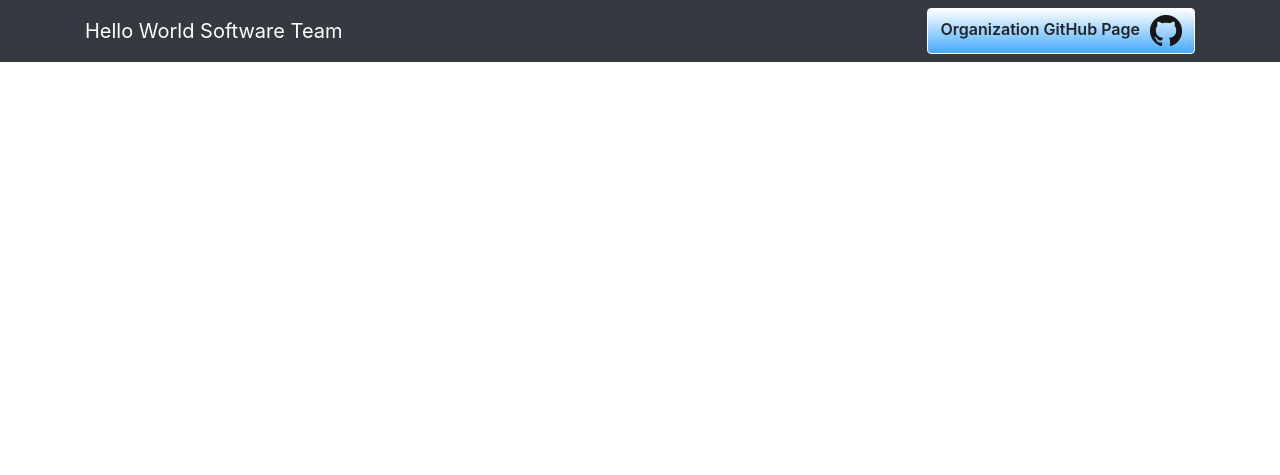
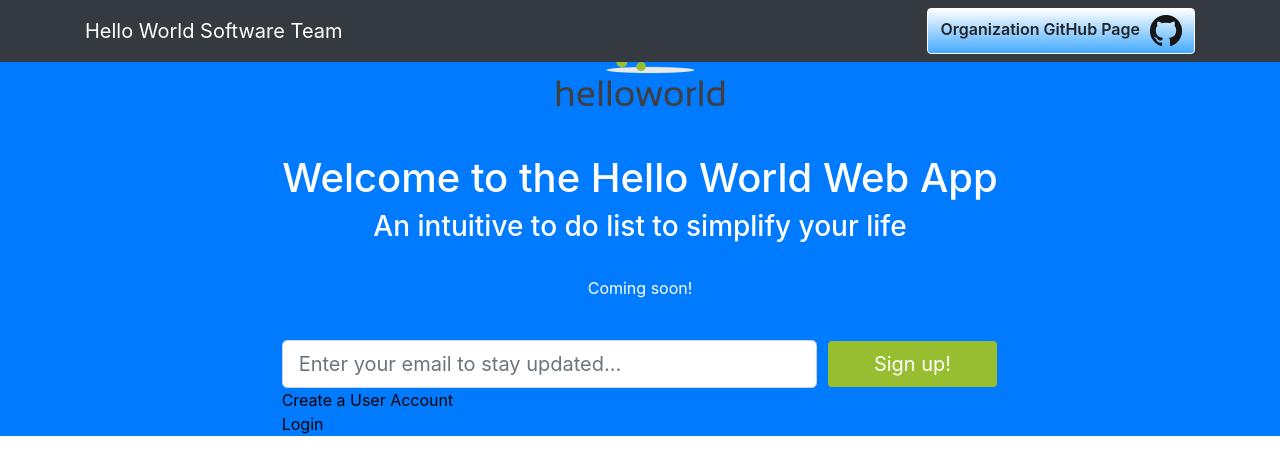
Before and after one commit to HelloWorldKSU/Reminder-App, a Flask app: page / in a window 1280 px wide. Shown: the top 475 px of the page. Run offline with Flask 2, Linux system fonts and the light colour scheme; some libraries are stand-ins or nearby versions.

Commit message:
login functionality working

```diff
--- a/mysite/flask_app.py
+++ b/mysite/flask_app.py
@@ -1,19 +1,24 @@
 import os
-from flask import Flask, render_template, redirect, request, url_for
+from flask import Flask, render_template, redirect, request, url_for, flash
 from flask_sqlalchemy import SQLAlchemy
 from forms import LoginForm
-from flask_login import current_user, login_user, UserMixin
-from werkzeug.urls import url_parse
+from flask_login import current_user, login_user, UserMixin, LoginManager
+#from werkzeug.urls import url_parse
 
 
 app = Flask(__name__)
+login = LoginManager(app)
 
 #THIS IS FOR THE NOTE_APP DB
-SQLALCHEMY_DATABASE_URI = "mysql+mysqlconnector://{username}:{password}@{hostname}/{databasename}".format(
-    username="helloworldksu",
-    password="cryptonomicon",
-    hostname="helloworldksu.mysql.pythonanywhere-services.com",
-    databasename="helloworldksu$note_app",
+SQLALCHEMY_DATABASE_URI = "mysql+pymysql://{username}:{password}@{hostname}/{databasename}".format(
+    username="root",
+    password="root",
+    hostname="localhost",
+    databasename="reminder_app",
+    # username="helloworldksu",
+    # password="cryptonomicon",
+    # hostname="helloworldksu.mysql.pythonanywhere-services.com",
+    # databasename="helloworldksu$note_app",
 )
 app.config["SECRET_KEY"] = os.environ.get('SECRET_KEY', 'you-will-never-guess')
 app.config["SQLALCHEMY_DATABASE_URI"] = SQLALCHEMY_DATABASE_URI
@@ -27,16 +32,20 @@ db = SQLAlchemy(app)
 class User(UserMixin, db.Model):
     __tablename__ = "user"
 
-    user_id = db.Column(db.Integer, primary_key=True) #NOT NEEDED??
+    id = db.Column(db.Integer, primary_key=True)
     username = db.Column(db.String(50))
     password = db.Column(db.String(50))
     email = db.Column(db.String(50))
 
     def __init__(self, username_, password_, email_):
-        self.user_id = None
+        self.id = None
         self.username = username_
         self.password = password_
         self.email = email_
+
+@login.user_loader
+def load_user(id):
+    return User.query.get(int(id))
 
 # routes
 @app.route('/')
@@ -61,29 +70,22 @@ def createNewUserAccount():
     db.session.commit()
     return redirect('/')
 
-@app.route('/login', methods = ['GET', 'POST'])
-def login():
-    #if current_user.is_authenticated:
-    #    return redirect(url_for('index'))
+@app.route('/login_user')
+def serveLoginTestHtml():
+    return render_template('login_test.html')
 
-    form = LoginForm()
-    # true when the form is submitted, assuming all fields are valid
-    if form.validate_on_submit():
-        # returns user with username if it exists
-        user = User.query.filter_by(username = form.username.data).first()
+@app.route('/login', methods = ['POST'])
+def user_login():
+    username = request.form.get("auth_username_text_box")
+    password = request.form.get("auth_password_text_box")
 
-        if user is None or not user.check_password(form.password.data):
-            #flash('Invalid username or password')
-            return redirect(url_for('login'))
+    user = User.query.filter_by(username = username).first()
 
-        # from flask-login
-        login_user(user, remember = form.remember_me.data)
-        next_page = request.args.get('next')
-        if not next_page or url_parse(next_page).netloc != '':
-            next_page = url_for('index')
-        return redirect(next_page)
+    if not user or user.password != password:
+        flash("ERROR")
+        return redirect('/login_user')
 
-    return render_template('login_test.html', form = form)
+    return redirect('/')
 
 if __name__ == "__main__":
     app.run()
--- a/mysite/templates/index.html
+++ b/mysite/templates/index.html
@@ -15,6 +15,36 @@
 	</nav>
 
 	<main id="pagebox" role="main"></main>
+	<header class="bg-primary text-white">
+		<div class="container text-center">
+			<div class="container text-center">
+				<!--<img src="https://www.pythonanywhere.com/user/helloworldksu/files/home/helloworldksu/mysite/assets/helloworld.png" alt="helloworld">-->
+				<img src="https://raw.githubusercontent.com/HelloWorldKSU/Reminder-App/master/mysite/assets/helloworld.png" alt="helloworld">
+			</div>
+			<br/>
+			<br/>
+			<h1>Welcome to the Hello World Web App</h1>
+			<h3>An intuitive to do list to simplify your life</h3>
+			<br/>
+			<p>Coming soon!</p>
+			<br/>
+		</div>
+		<div class="col-md-10 col-lg-8 col-xl-7 mx-auto">
+          <form action="/getEmail" method ="POST">
+            <div class="form-row">
+              <div class="col-12 col-md-9 mb-2 mb-md-0">
+                <input type="email" class="form-control form-control-lg" placeholder="Enter your email to stay updated..." name="email_text_box">
+                <a href="/signup" style="color: black">Create a User Account</a>
+                <br>
+                <a href="/login_user" style="color: black">Login</a>
+              </div>
+              <div class="col-12 col-md-3">
+                <button type="submit" class="btn btn-block btn-lg btn-primary" style="background-color: #97bd30">Sign up!</button>
+              </div>
+            </div>
+          </form>
+        </div>
+	</header>
 
 
 	<script src="https://code.jquery.com/jquery-3.4.1.min.js" integrity="sha384-vk5WoKIaW/vJyUAd9n/wmopsmNhiy+L2Z+SBxGYnUkunIxVxAv/UtMOhba/xskxh" crossorigin="anonymous"></script>
```
Also changed, not shown: mysite/templates/login_test.html (+12 -21 lines), 4 other files.
